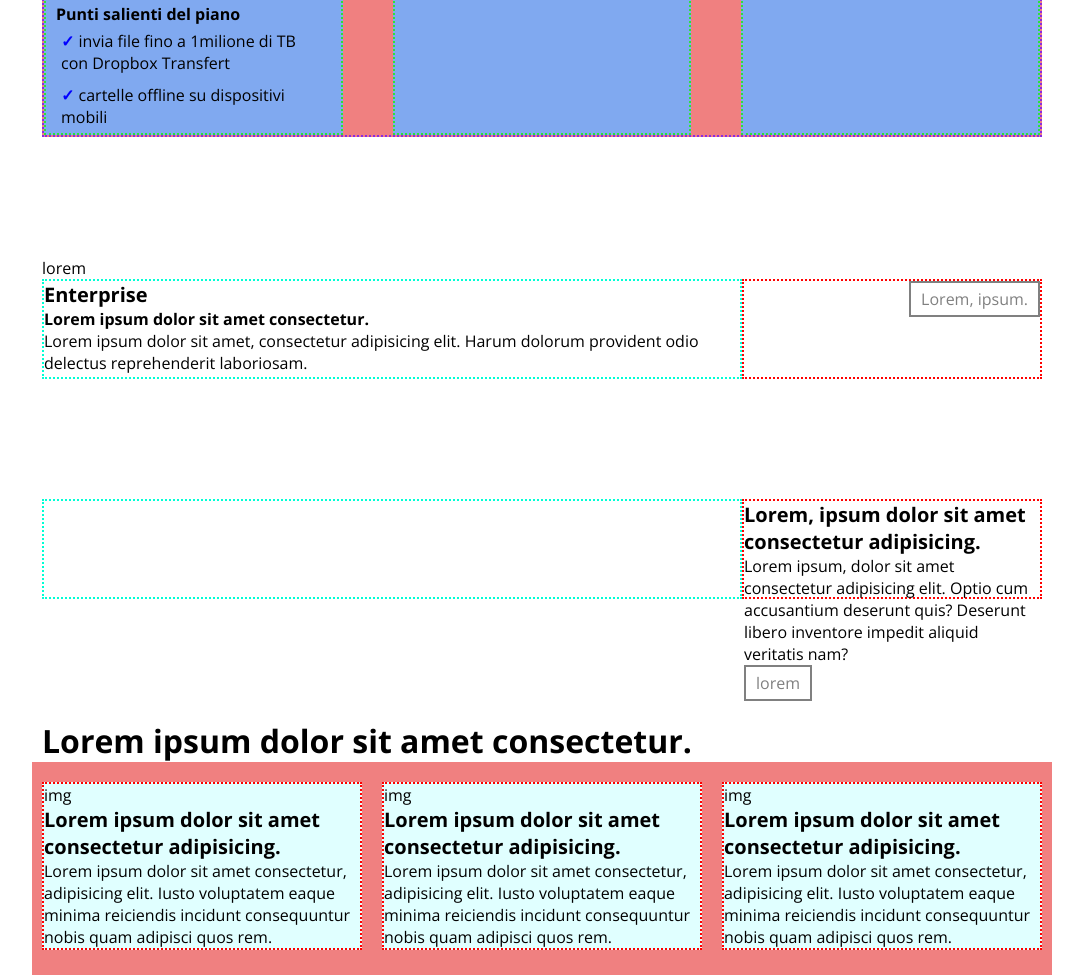
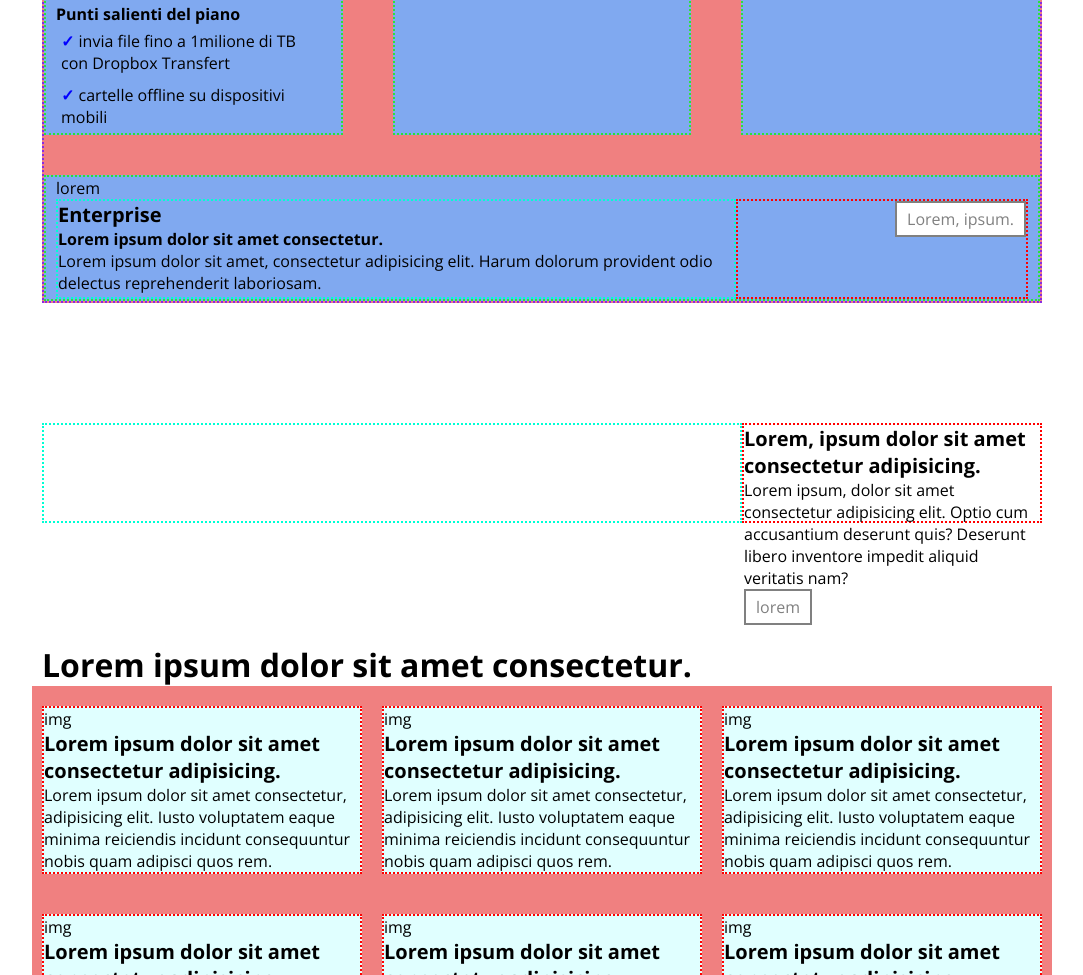
Before and after one commit to aalexebr/htmlcss-dropbox, a plain HTML site: page index.html in a window 1280 px wide. Shown: the part 1341-2316 px from the top of the page, without its empty margins (98-1181 px from the left). Drawn offline with nearby package versions, Linux system fonts and the light colour scheme.

Commit message:
update on second section columns

```diff
--- a/css/style.css
+++ b/css/style.css
@@ -227,6 +227,12 @@ h1{
     vertical-align: middle;
 }
 
+
+.payment-col:last-of-type{
+    width: 100%;
+    margin-top: 40px;
+}
+
 /* section3 */
 
 .enterprise-row h5{
--- a/index.html
+++ b/index.html
@@ -203,12 +203,7 @@
 
                         </div>
                     </div>
-                </div>
-            </div>
-        </section>
-        <!-- section3 -->
-        <section>
-            <div class="container-small">
+                    <div class="payment-col">
                         <div class="payment-desc">
                             lorem
                         </div>
@@ -229,7 +224,34 @@
                             </div>
                         </div>
                     </div>
+                </div>
+            </div>
         </section>
+        <!-- section3 -->
+        <!-- <section>
+            <div class="container-small">
+
+                    <div class="payment-desc">
+                        lorem
+                    </div>
+                    <div class="enterprise-row flex">
+                        <div class="enterprise-col1 col70">
+                            <h3>
+                                Enterprise
+                            </h3>
+                            <h4>
+                                Lorem ipsum dolor sit amet consectetur.
+                            </h4>
+                            <p>
+                                Lorem ipsum dolor sit amet, consectetur adipisicing elit. Harum dolorum provident odio delectus reprehenderit laboriosam.
+                            </p>
+                        </div>
+                        <div class="enterprise-col2 col30">
+                            <a href="" class="button">Lorem, ipsum.</a>
+                        </div>
+                    </div>
+            </div>
+        </section> -->
         <!-- section4 -->
         <section>
             <div class="container-small">
```
Lines whose indentation alone changed are shown as unchanged.
